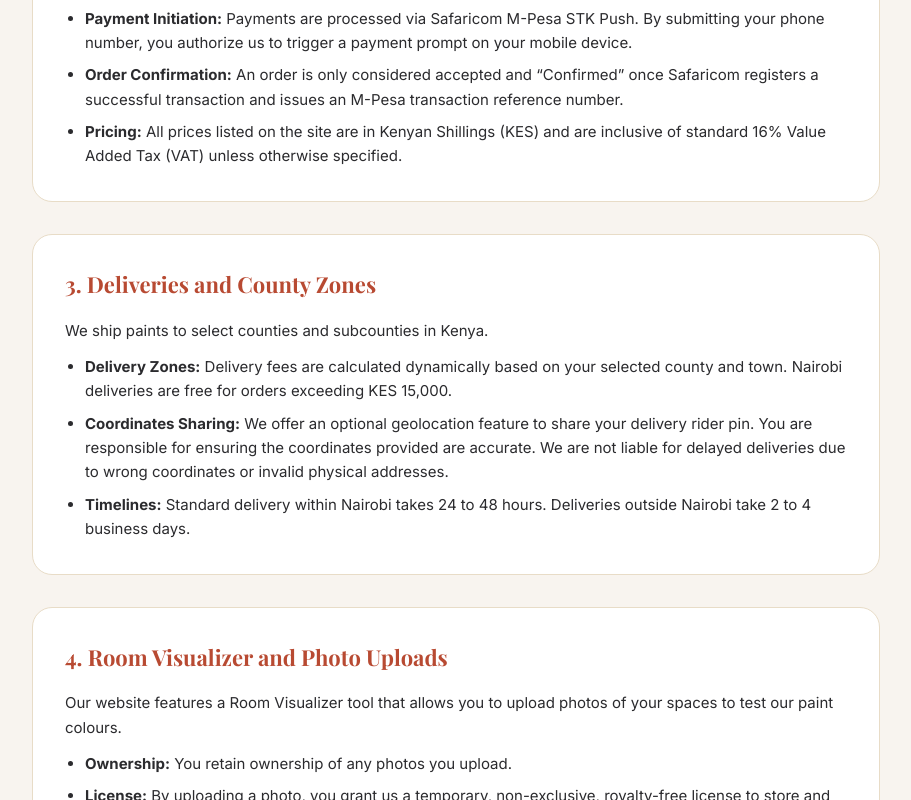
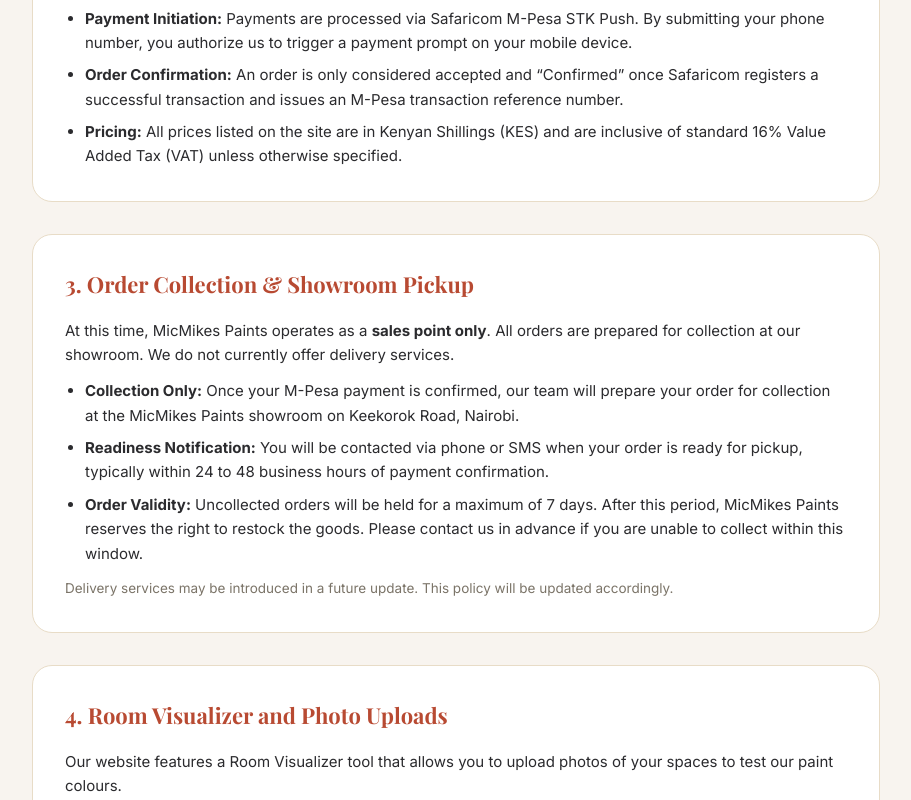
Before and after one commit to rauell1/MicMikes_paints, a Next.js app: page /terms in a window 1280 px wide. Shown: the part 595-1395 px from the top of the page, without its empty margins (184-1095 px from the left). Built offline with nearby package versions, Linux system fonts and the light colour scheme; no server answers.

Commit message:
docs(policies): update terms + privacy to reflect sales point only / showroom collection — remove all delivery references

```diff
--- a/src/app/privacy/page.tsx
+++ b/src/app/privacy/page.tsx
@@ -114,10 +114,10 @@
           {/* Section 2 */}
           <section className="bg-white p-6 sm:p-8 rounded-[20px] border" style={{ borderColor: "#e8dcc7" }}>
             <h2 className="font-display text-[22px] font-bold mb-4" style={{ color: "#B84A32" }}>2. Personal Data We Collect</h2>
-            <p>To fulfill your orders, deliver products, and support interactive features, we collect the following categories of personal data:</p>
+            <p>To fulfill your orders and support interactive features, we collect the following categories of personal data:</p>
             <ul className="list-disc pl-5 mt-3 space-y-2">
               <li><strong>Contact Information:</strong> Full name, email address, and phone number (primarily your M-Pesa registered number).</li>
-              <li><strong>Delivery Information:</strong> Physical delivery address (county, subcounty/town, estate, building, unit) and optional GPS coordinates (latitude/longitude) to aid riders.</li>
+              <li><strong>Order Reference:</strong> Your order details are recorded for fulfilment and collection notification purposes. No delivery address or GPS coordinates are required or collected at this time.</li>
               <li><strong>Financial Transaction Data:</strong> Safaricom M-Pesa transaction reference numbers and payment status. We do not store credit card numbers or PINs.</li>
               <li><strong>Visual Media:</strong> Photos of your rooms that you upload to use our Room Visualizer. These photos are processed to show paint overlays.</li>
               <li><strong>Technical Data:</strong> Browser cookies, IP address, and usage data collected via performance and analytics tools.</li>
@@ -130,7 +130,7 @@
             <p>Under Section 30 of the DPA, we process your personal data using the following legal bases:</p>
             <ul className="list-disc pl-5 mt-3 space-y-2">
               <li><strong>Consent:</strong> When you opt-in to marketing communications, accept analytical cookies, or upload photos to the Room Visualizer.</li>
-              <li><strong>Performance of a Contract:</strong> To process your order, receive payment via M-Pesa, and deliver paints to your address.</li>
+              <li><strong>Performance of a Contract:</strong> To process your order, receive payment via M-Pesa, and notify you when your order is ready for showroom collection.</li>
               <li><strong>Legal Obligation:</strong> To maintain transaction records and file VAT tax returns with the Kenya Revenue Authority (KRA).</li>
             </ul>
           </section>
@@ -141,7 +141,6 @@
             <p>We use your data strictly to facilitate the MicMikes Paints experience. We share your data only with verified service providers necessary to run our service:</p>
             <ul className="list-disc pl-5 mt-3 space-y-2">
               <li><strong>Safaricom M-Pesa:</strong> To trigger payment STK push prompts and verify transactions.</li>
-              <li><strong>Delivery Riders:</strong> Shared name, phone, address, and coordinates solely to complete delivery.</li>
               <li><strong>Hosting & Database:</strong> Vercel and Neon Postgres DB, which store your orders securely.</li>
             </ul>
             <p className="mt-3">We never sell, rent, or trade your personal data with third parties for marketing purposes.</p>
--- a/src/app/terms/page.tsx
+++ b/src/app/terms/page.tsx
@@ -46,15 +46,16 @@
 
           {/* Section 3 */}
           <section className="bg-white p-6 sm:p-8 rounded-[20px] border" style={{ borderColor: "#e8dcc7" }}>
-            <h2 className="font-display text-[22px] font-bold mb-4" style={{ color: "#B84A32" }}>3. Deliveries and County Zones</h2>
+            <h2 className="font-display text-[22px] font-bold mb-4" style={{ color: "#B84A32" }}>3. Order Collection &amp; Showroom Pickup</h2>
             <p>
-              We ship paints to select counties and subcounties in Kenya.
+              At this time, MicMikes Paints operates as a <strong>sales point only</strong>. All orders are prepared for collection at our showroom. We do not currently offer delivery services.
             </p>
             <ul className="list-disc pl-5 mt-3 space-y-2">
-              <li><strong>Delivery Zones:</strong> Delivery fees are calculated dynamically based on your selected county and town. Nairobi deliveries are free for orders exceeding KES 15,000.</li>
-              <li><strong>Coordinates Sharing:</strong> We offer an optional geolocation feature to share your delivery rider pin. You are responsible for ensuring the coordinates provided are accurate. We are not liable for delayed deliveries due to wrong coordinates or invalid physical addresses.</li>
-              <li><strong>Timelines:</strong> Standard delivery within Nairobi takes 24 to 48 hours. Deliveries outside Nairobi take 2 to 4 business days.</li>
+              <li><strong>Collection Only:</strong> Once your M-Pesa payment is confirmed, our team will prepare your order for collection at the MicMikes Paints showroom on Keekorok Road, Nairobi.</li>
+              <li><strong>Readiness Notification:</strong> You will be contacted via phone or SMS when your order is ready for pickup, typically within 24 to 48 business hours of payment confirmation.</li>
+              <li><strong>Order Validity:</strong> Uncollected orders will be held for a maximum of 7 days. After this period, MicMikes Paints reserves the right to restock the goods. Please contact us in advance if you are unable to collect within this window.</li>
             </ul>
+            <p className="mt-3 text-[13.5px] text-[#7b7468]">Delivery services may be introduced in a future update. This policy will be updated accordingly.</p>
           </section>
 
           {/* Section 4 */}
```
